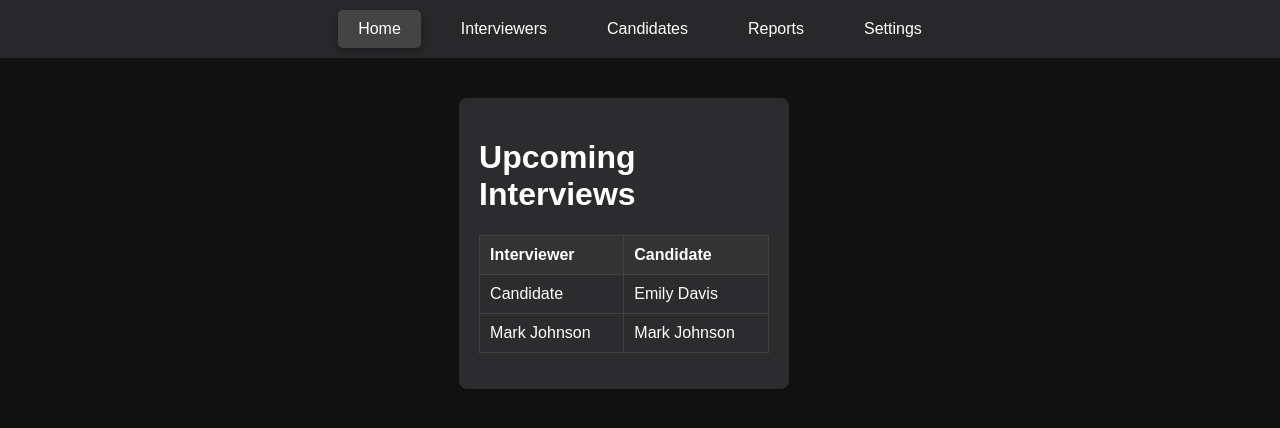
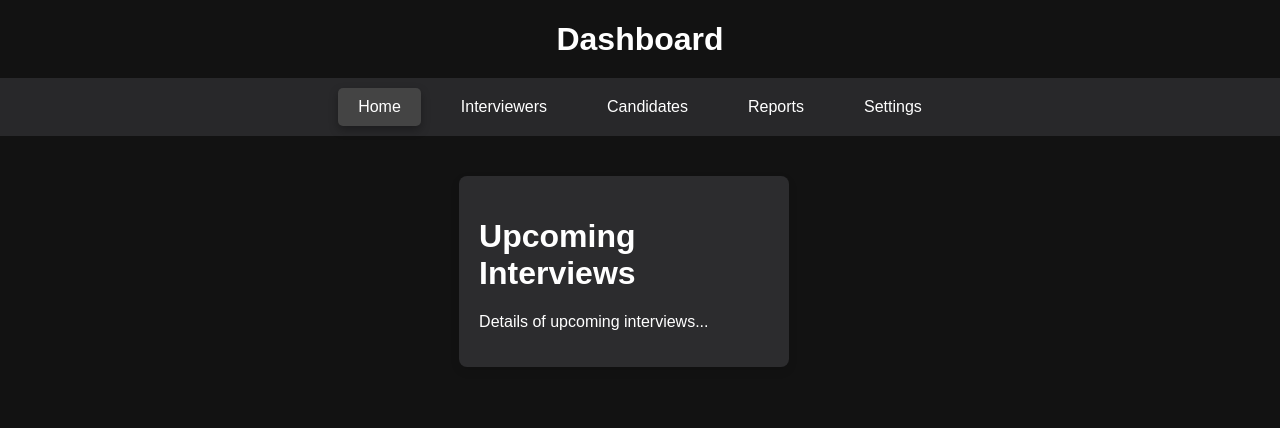
Before and after one commit to Param-Punjab/SIH, a React (Create React App) app in the folder interview-dashboard/: page / in a window 1280 px wide. Shown: the top 428 px of the page. Built offline with nearby package versions, Linux system fonts and the light colour scheme.

Commit message:
Adding Dashboard on the top

```diff
--- a/interview-dashboard/src/App.js
+++ b/interview-dashboard/src/App.js
@@ -54,27 +54,7 @@ function App() {
         return (
           <motion.div key="home" className="content">
             <h1>Upcoming Interviews</h1>
-            <p>
-            <table>
-        <thead>
-          <tr>
-            <th>Interviewer</th>
-            <th>Candidate</th>
-          </tr>
-        </thead>
-        <tbody>
-          {/* Sample data */}
-          <tr>
-            <td>Candidate</td>
-            <td>Emily Davis</td>
-          </tr>
-          <tr>
-            <td>Mark Johnson</td>
-            <td>Mark Johnson</td>
-          </tr>
-        </tbody>
-      </table>
-            </p>
+            <p>Details of upcoming interviews...</p>
           </motion.div>
         );
       case "interviewers":
@@ -92,6 +72,9 @@ function App() {
 
   return (
     <div className="app">
+      {/* Dashboard Title */}
+      <h1 className="dashboard-title">Dashboard</h1>
+
       <nav className="navbar">
         <ul ref={navRef}>
           {["home", "interviewers", "candidates", "reports", "settings"].map((tab, index) => (
```
